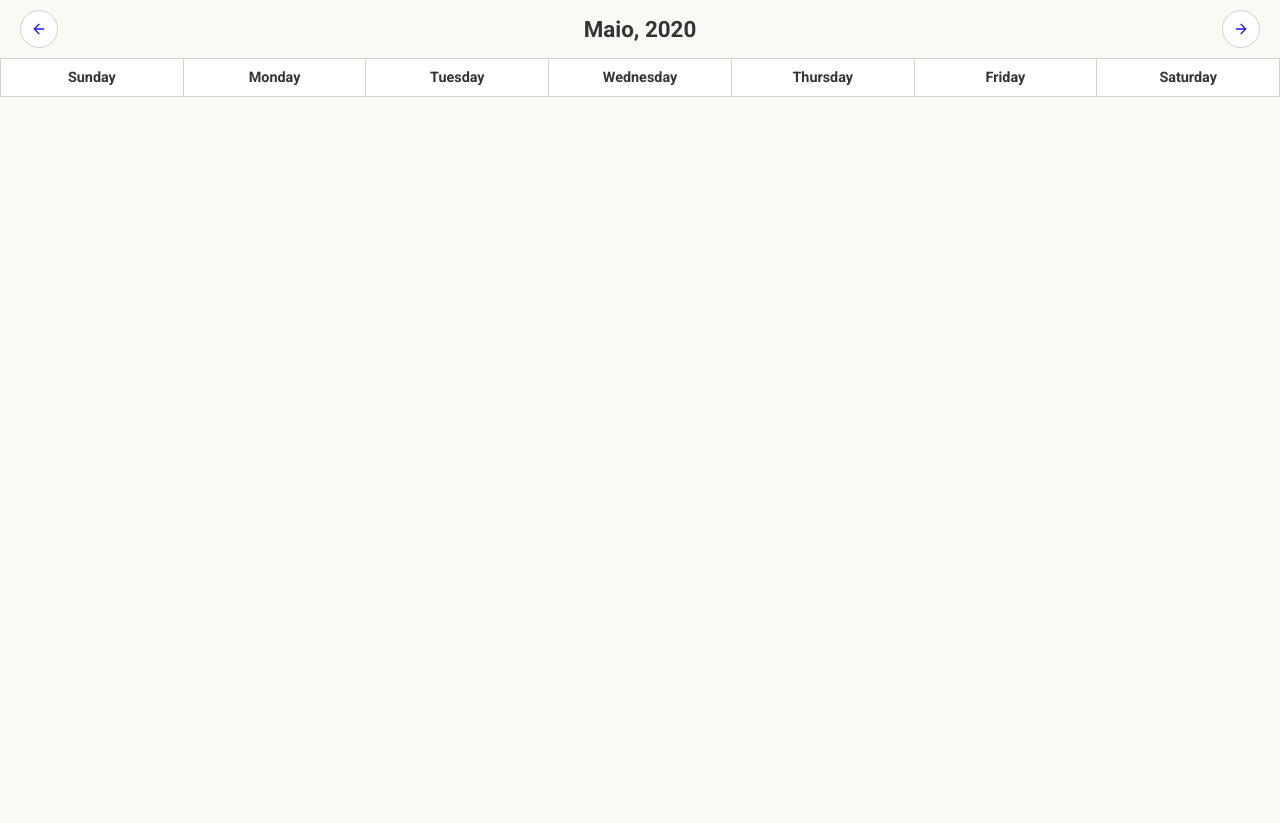
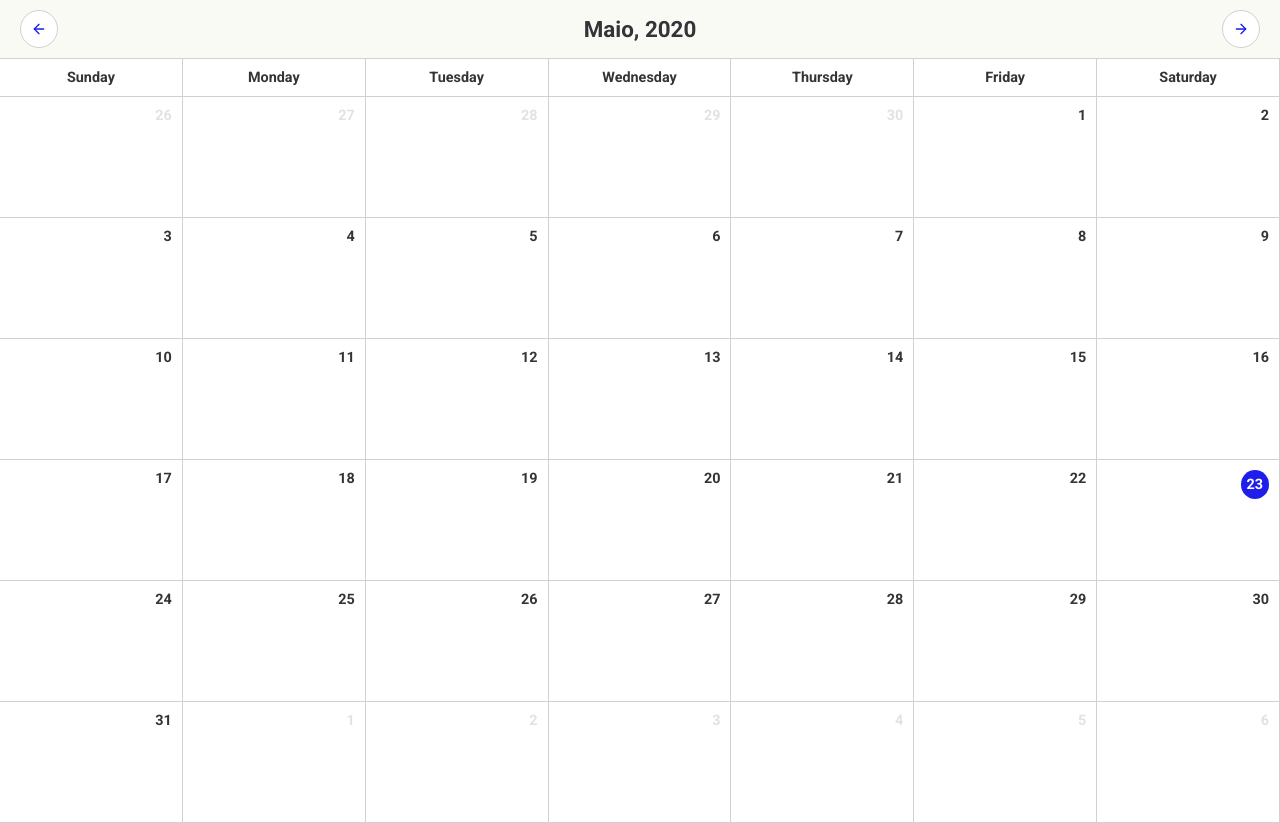
Before and after one commit to andrecn13/jobsity-calendar-challenge, a React (Create React App) app: page / in a window 1280 px wide. Before the commit the page ends 800 px from the top, so only its background shows below. Built offline with nearby package versions, Linux system fonts and the light colour scheme.

Commit message:
[layout] added days

```diff
--- a/src/App.tsx
+++ b/src/App.tsx
@@ -2,6 +2,7 @@ import React from 'react';
 
 import Topbar from './components/Topbar';
 import Header from './components/Header';
+import Day from './components/Day';
 
 import GlobalStyle from './styles/global';
 
@@ -9,6 +10,7 @@ const App: React.FC = () => (
   <>
     <Topbar />
     <Header />
+    <Day />
     <GlobalStyle />
   </>
 );
--- /dev/null
+++ b/src/components/Day/index.tsx
@@ -0,0 +1,47 @@
+import React from 'react';
+import {
+  startOfWeek,
+  endOfWeek,
+  startOfMonth,
+  endOfMonth,
+  format,
+  addDays,
+  isSameMonth,
+  isSameDay,
+} from 'date-fns';
+
+import { Container, Row } from './styles';
+
+const Day: React.FC = () => {
+  const monthStart = startOfMonth(new Date());
+  const monthEnd = endOfMonth(monthStart);
+  const startDate = startOfWeek(monthStart);
+  const endDate = endOfWeek(monthEnd);
+
+  const rows = [];
+  let daysOfWeek = [];
+  let day = startDate;
+
+  while (day <= endDate) {
+    if (daysOfWeek.length > 0) daysOfWeek = [];
+
+    for (let i = 0; i < 7; i++) {
+      const selected = isSameDay(day, new Date()) ? 'selected' : '';
+      const disabled = !isSameMonth(day, monthStart) ? 'disabled' : '';
+
+      daysOfWeek.push(
+        <div className={`${disabled} ${selected}`} key={day.getTime()}>
+          <span>{format(day, 'd')}</span>
+        </div>,
+      );
+
+      day = addDays(day, 1);
+    }
+
+    rows.push(<Row key={day.getTime()}>{daysOfWeek}</Row>);
+  }
+
+  return <Container>{rows}</Container>;
+};
+
+export default Day;
--- /dev/null
+++ b/src/components/Day/styles.ts
@@ -0,0 +1,47 @@
+import styled from 'styled-components';
+
+export const Container = styled.div`
+  background-color: #fff;
+`;
+
+export const Row = styled.div`
+  display: flex;
+  flex-direction: row;
+
+  margin: 0;
+  padding: 0;
+  width: 100%;
+  border-bottom: 1px solid #d1d1d1;
+
+  div {
+    position: relative;
+    height: 120px;
+    flex: 1;
+
+    border-right: 1px solid #d1d1d1;
+    cursor: pointer;
+
+    &.disabled {
+      pointer-events: none;
+      color: #e2e2e2;
+    }
+
+    &.selected {
+      span {
+        color: #fff;
+        background-color: #1f1deb;
+        padding: 6px;
+        border-radius: 50%;
+      }
+    }
+
+    span {
+      top: 10px;
+      right: 10px;
+      position: absolute;
+
+      font-weight: 700;
+      font-size: 0.9em;
+    }
+  }
+`;
--- a/src/components/Header/styles.ts
+++ b/src/components/Header/styles.ts
@@ -11,6 +11,7 @@ export const Container = styled.div`
   div {
     padding: 10px 20px;
     border: 1px solid #d1d1d1;
+    border-left: none;
     flex: 1;
     text-align: center;
     font-weight: 700;
```
